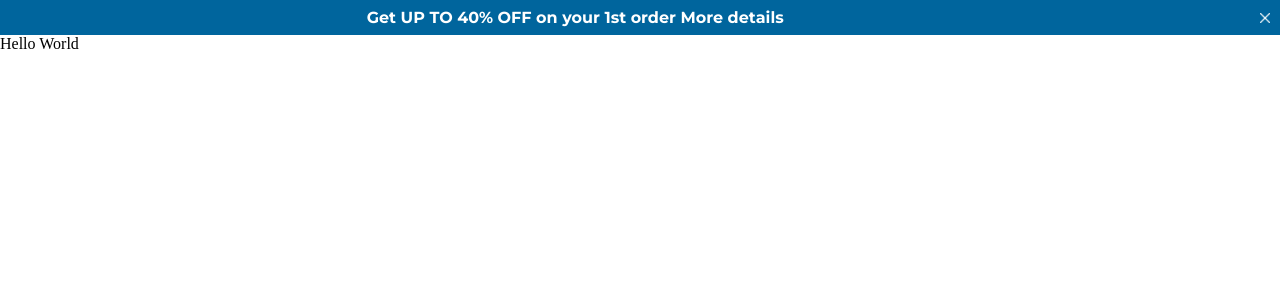
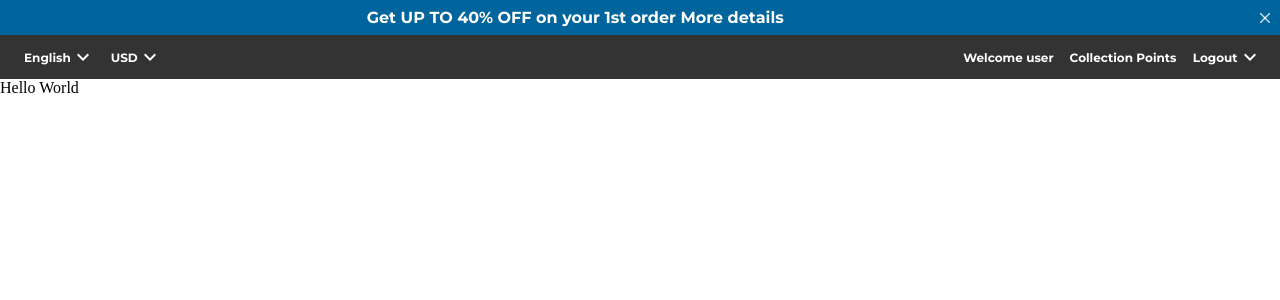
Before and after one commit to Istine/istine.github.io, a React (Vite) app: page / in a window 1280 px wide. Shown: the top 300 px of the page. Built offline with nearby package versions, Linux system fonts and the light colour scheme.

Commit message:
added user menu bar

```diff
--- a/package.json
+++ b/package.json
@@ -13,6 +13,7 @@
     "@emotion/react": "^11.10.6",
     "@emotion/styled": "^11.10.6",
     "@fontsource/montserrat": "^4.5.14",
+    "@mui/icons-material": "^5.11.9",
     "@mui/material": "^5.11.10",
     "@testing-library/jest-dom": "^5.16.5",
     "@testing-library/react": "^14.0.0",
--- a/src/App.tsx
+++ b/src/App.tsx
@@ -12,6 +12,7 @@ function App() {
       },
       secondary: {
         main: "#00659D",
+        dark: "#333333",
       },
     },
   });
--- a/src/components/Layout/Index.tsx
+++ b/src/components/Layout/Index.tsx
@@ -1,10 +1,12 @@
 import { Box } from "@mui/material";
 import Ad from "./Ad";
+import UserMenuBar from "./UserMenuBar";
 
 const Layout: React.FC<{ children: any }> = ({ children }) => {
   return (
     <Box sx={{ p: 0, overflow: "hidden", width: "100%" }}>
       <Ad />
+      <UserMenuBar />
       {children}
     </Box>
   );
--- /dev/null
+++ b/src/components/Layout/UserMenuBar.tsx
@@ -0,0 +1,33 @@
+import { Box } from "@mui/material";
+import UserMenuBarList from "./UserMenuBarList";
+
+const LIST_OF_ITEMS = {
+  languages: ["English", "Afrikaans"],
+  currency: ["USD", "Naira"],
+};
+
+const LIST_OF_USER_ITEMS = {
+  collectionPoints: "Collection Points",
+  welcomeUser: "Welcome user",
+  myAccount: ["Logout", "Profile", "Checkout"],
+};
+
+const UserMenuBar: React.FC<{}> = () => {
+  return (
+    <Box
+      sx={{
+        width: "98%",
+        height: "44px",
+        backgroundColor: "secondary.dark",
+        px: 2,
+        display: "flex",
+        justifyContent: "space-between",
+      }}
+    >
+      <UserMenuBarList list={LIST_OF_ITEMS} />
+      <UserMenuBarList list={LIST_OF_USER_ITEMS} />
+    </Box>
+  );
+};
+
+export default UserMenuBar;
--- /dev/null
+++ b/src/components/Layout/UserMenuBarItem.tsx
@@ -0,0 +1,58 @@
+import * as React from "react";
+import { Box } from "@mui/material";
+import ExpandMoreIcon from "@mui/icons-material/ExpandMore";
+import ExpandLessIcon from "@mui/icons-material/ExpandLess";
+
+function adaptWidth(name: string) {
+  const wordLength = name.length;
+  return wordLength < 5 ? { width: "50px" } : { minWidth: "70px" };
+}
+
+const ICON_STYLE = { color: "white" };
+
+const UserMenuBarItem: React.FC<{ name: string; withChevron: boolean }> = ({
+  name,
+  withChevron,
+}) => {
+  const [open, setOpen] = React.useState<boolean>(false);
+
+  const toggleMenu = (e: React.MouseEvent<HTMLDivElement>) => {
+    setOpen((prevState: boolean) => !prevState);
+  };
+
+  const clickOptions = {
+    ...(withChevron && { onClick: toggleMenu }),
+  };
+
+  return (
+    <Box
+      {...clickOptions}
+      sx={{
+        display: "flex",
+        ...adaptWidth(name),
+        justifyContent: "space-around",
+        alignItems: "center",
+        margin: "0 .5rem",
+        "&:hover": {
+          cursor: "pointer",
+        },
+      }}
+    >
+      <Box
+        component="span"
+        sx={{ fontFamily: "montserrat", fontSize: "12px", color: "white" }}
+      >
+        {name}
+      </Box>
+      {withChevron ? (
+        open ? (
+          <ExpandLessIcon sx={ICON_STYLE} />
+        ) : (
+          <ExpandMoreIcon sx={ICON_STYLE} />
+        )
+      ) : null}
+    </Box>
+  );
+};
+
+export default UserMenuBarItem;
--- /dev/null
+++ b/src/components/Layout/UserMenuBarList.tsx
@@ -0,0 +1,49 @@
+import { Box } from "@mui/material";
+import UserMenuBarItem from "./UserMenuBarItem";
+
+type StylesType = {
+  [className: string]: string | number;
+};
+
+export type ListType = {
+  [variable: string]: Array<string> | string;
+};
+
+const UserMenuBarList: React.FC<{
+  styles?: StylesType;
+  list: ListType;
+}> = ({ styles, list }) => {
+  const { languages, currency, welcomeUser, collectionPoints, myAccount } =
+    list;
+
+  return (
+    <Box
+      component="div"
+      sx={{
+        minWidth: "100px",
+        width: "auto",
+        ...styles,
+        display: "flex",
+        justifyContent: "space-evenly",
+      }}
+    >
+      {languages && currency ? (
+        <>
+          <UserMenuBarItem withChevron={true} name={languages[0]} />
+          <UserMenuBarItem withChevron={true} name={currency[0]} />
+        </>
+      ) : (
+        <>
+          <UserMenuBarItem withChevron={false} name={welcomeUser as string} />
+          <UserMenuBarItem
+            withChevron={false}
+            name={collectionPoints as string}
+          />
+          <UserMenuBarItem withChevron={true} name={myAccount[0]} />
+        </>
+      )}
+    </Box>
+  );
+};
+
+export default UserMenuBarList;
```
Also changed, not shown: 1 other file (tests, documents, lock files or other folders).
